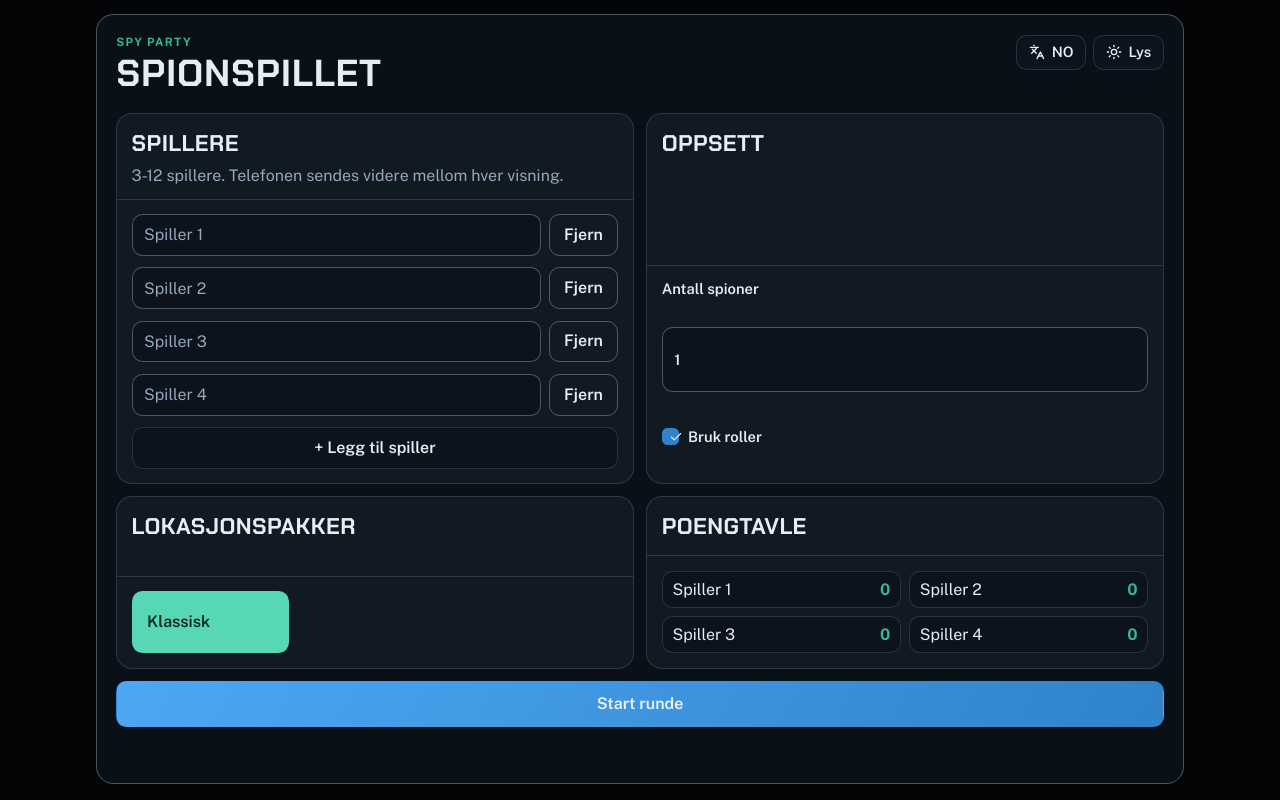
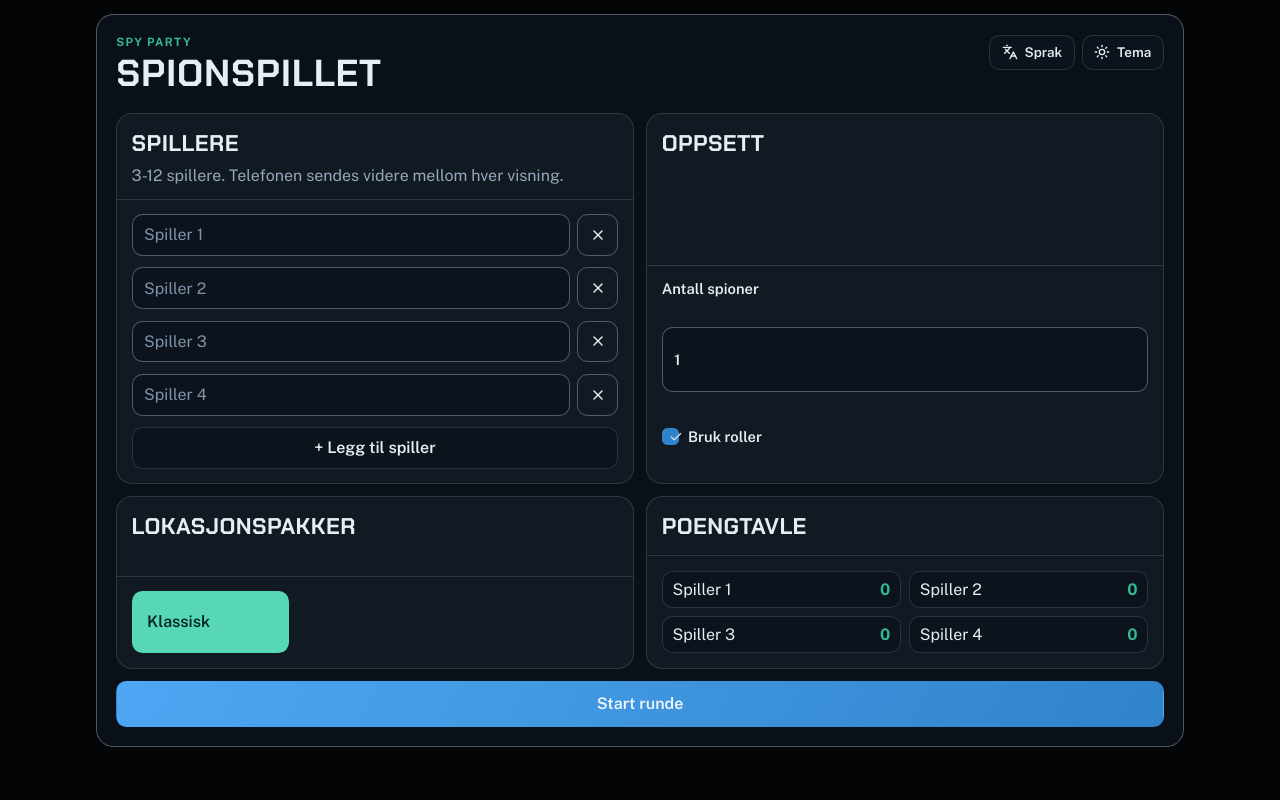
Before and after one commit to maattss/spy-game, a React (Vite) app: page / in a window 1280 px wide. Built offline with nearby package versions, Linux system fonts and the light colour scheme.

Commit message:
Refine UX hierarchy and compact setup layout across themes

```diff
--- a/src/App.tsx
+++ b/src/App.tsx
@@ -1,5 +1,5 @@
 import { useEffect, useMemo, useState } from "react";
-import { Languages, Moon, Sun } from "lucide-react";
+import { Languages, Moon, Sun, X } from "lucide-react";
 import { HINT_QUESTIONS, PACKS } from "./content";
 import { createRound, normalizeValue } from "./game";
 import type { GamePhase, GuessMode, Locale, Player, RoundResult, RoundState } from "./types";
@@ -424,7 +424,7 @@ export function App() {
               aria-label={`${text.languageLabel}: ${locale === "nb" ? text.english : text.norwegian}`}
             >
               <Languages size={16} />
-              <span>{locale === "nb" ? "NO" : "EN"}</span>
+              <span className="header-switch__label">{text.languageLabel}</span>
             </Button>
             <Button
               type="button"
@@ -435,7 +435,7 @@ export function App() {
               aria-label={`${text.themeLabel}: ${theme === "dark" ? text.light : text.dark}`}
             >
               {theme === "dark" ? <Sun size={16} /> : <Moon size={16} />}
-              <span>{theme === "dark" ? text.light : text.dark}</span>
+              <span className="header-switch__label">{text.themeLabel}</span>
             </Button>
           </div>
         </header>
@@ -456,8 +456,16 @@ export function App() {
                       placeholder={playerPlaceholder(index)}
                       onChange={(event) => updatePlayerName(player.id, event.target.value)}
                     />
-                    <Button type="button" variant="outline" onClick={() => removePlayer(player.id)}>
-                      {text.remove}
+                    <Button
+                      type="button"
+                      size="icon"
+                      variant="outline"
+                      className="player-remove"
+                      disabled={players.length <= 3}
+                      aria-label={`${text.remove} ${displayPlayerName(player.name, index)}`}
+                      onClick={() => removePlayer(player.id)}
+                    >
+                      <X size={16} />
                     </Button>
                   </div>
                 ))}
@@ -592,15 +600,6 @@ export function App() {
                   </Button>
                 </div>
 
-                <div className="action-grid">
-                  <Button type="button" variant="outline" onClick={openSpyGuessFromDiscussion}>
-                    {text.spyGuessAction}
-                  </Button>
-                  <Button type="button" variant="danger" onClick={revealNow}>
-                    {text.endRound}
-                  </Button>
-                </div>
-
                 <p className="muted">{text.pointAtSuspectHelp}</p>
                 <p className="kicker">{text.pointAtSuspect}</p>
                 <div className="chip-grid chip-grid--large">
@@ -609,6 +608,15 @@ export function App() {
                       {displayPlayerName(player.name, index)}
                     </Button>
                   ))}
+                </div>
+
+                <div className="utility-actions">
+                  <Button type="button" variant="outline" size="sm" onClick={openSpyGuessFromDiscussion}>
+                    {text.spyGuessAction}
+                  </Button>
+                  <Button type="button" variant="danger" size="sm" onClick={revealNow}>
+                    {text.endRound}
+                  </Button>
                 </div>
               </CardContent>
             </Card>
--- a/src/styles.css
+++ b/src/styles.css
@@ -14,8 +14,9 @@
   --bg-subtle: #0c131c;
   --text: #e6edf4;
   --muted: #96a7bb;
+  --placeholder: #7f93aa;
   --border: rgba(230, 237, 244, 0.14);
-  --border-strong: rgba(230, 237, 244, 0.3);
+  --border-strong: rgba(230, 237, 244, 0.32);
   --accent: #4ea7f4;
   --accent-strong: #2f83ca;
   --success: #35b994;
@@ -28,9 +29,10 @@
   --bg-card: #fbfdff;
   --bg-subtle: #f1f5f9;
   --text: #0f1724;
-  --muted: #5e6d80;
+  --muted: #4d6075;
+  --placeholder: #586d84;
   --border: rgba(15, 23, 36, 0.15);
-  --border-strong: rgba(15, 23, 36, 0.3);
+  --border-strong: rgba(15, 23, 36, 0.34);
   --accent: #1f7fcb;
   --accent-strong: #1668a8;
   --success: #0b8d6d;
@@ -83,6 +85,7 @@ select {
   padding-left: calc(env(safe-area-inset-left) + 0.9rem);
   display: flex;
   justify-content: center;
+  align-items: flex-start;
 }
 
 .app-frame {
@@ -127,6 +130,10 @@ select {
 
 .header-switch {
   min-width: 0;
+}
+
+.header-switch__label {
+  font-size: 0.84rem;
 }
 
 .phase-stack {
@@ -180,7 +187,13 @@ select {
 
 .player-row {
   display: grid;
+  grid-template-columns: minmax(0, 1fr) auto;
+  align-items: center;
   gap: 0.45rem;
+}
+
+.player-remove {
+  flex-shrink: 0;
 }
 
 .form-grid {
@@ -255,6 +268,11 @@ select {
 .action-row {
   display: grid;
   gap: 0.5rem;
+}
+
+.utility-actions {
+  display: grid;
+  gap: 0.45rem;
 }
 
 .ui-button {
@@ -365,7 +383,7 @@ select {
 }
 
 .ui-input::placeholder {
-  color: var(--muted);
+  color: var(--placeholder);
 }
 
 .ui-label {
@@ -460,12 +478,11 @@ select {
     justify-content: space-between;
   }
 
-  .player-row {
-    grid-template-columns: 1fr auto;
-    align-items: center;
+  .action-grid {
+    grid-template-columns: repeat(2, minmax(0, 1fr));
   }
 
-  .action-grid {
+  .utility-actions {
     grid-template-columns: repeat(2, minmax(0, 1fr));
   }
 
```
